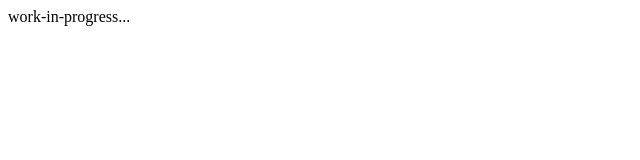
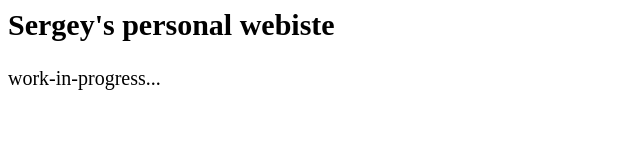
Before and after one commit to ulshv/website-static, a plain HTML site: page index.html in a window 1280 px wide. Shown: the whole page, without its empty margins (0-640 px from the left). Drawn offline with Linux system fonts and the light colour scheme.

Commit message:
Update index.html

```diff
--- a/index.html
+++ b/index.html
@@ -1 +1,15 @@
-work-in-progress...
+<html>
+  <head>
+    <style>
+      body {
+        font-family: serif;
+        font-size: 20px;
+      }
+    </style>
+  </head>
+
+  <body>
+    <h2>Sergey's personal webiste</h2>
+    work-in-progress...
+  </body>
+</html>
```
